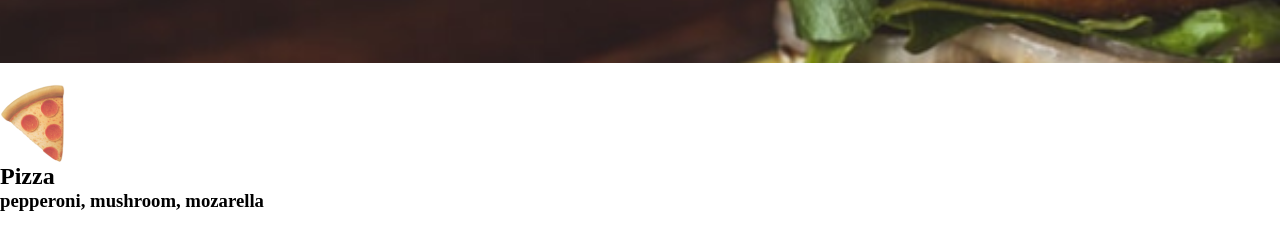
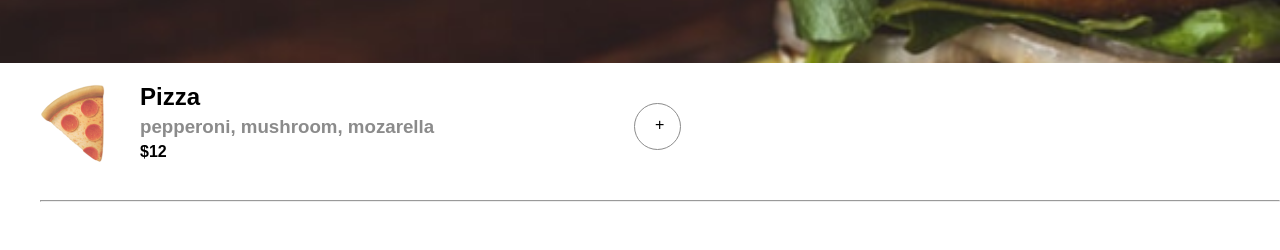
Before and after one commit to jennyzong/solo-project--restaurant-ordering-app, a plain HTML site: page index.html in a window 1280 px wide. Shown: the part 124-374 px from the top of the page. Drawn offline with Linux system fonts and the light colour scheme; a web font is replaced by a local one.

Commit message:
restaurant ordering app
-create html and css files for pizza section

```diff
--- a/index.css
+++ b/index.css
@@ -1,17 +1,19 @@
 body {
     margin: 0;
+    font-family: "Smythe", sans-serif;
 }
 *{
     margin:0;
     border: red 1 px solid;
 }
+
+/* ---header--- */
 header{
     background-image: url("./imgs/main.png");
     margin-bottom: 20px;
     padding: 4%;
     color: #FFFFFF;
     background-size: cover;
-    font-family: "Smythe", sans-serif;
 }
 
 header h1{
@@ -22,3 +24,43 @@ header h2{
     font-size: 20px;
     margin-bottom: 15px;
 }
+
+/* ---Main--- */
+main{
+    margin-left: 40px;
+}
+
+.pizza{
+    display: flex;
+}
+
+.pizza img{
+    width: 80px;
+    height: 80px;
+}
+
+.text{
+    flex-direction: column;
+    margin-left: 20px;
+}
+
+h3{
+     color: #8B8B8B;
+     margin: 5px auto;
+}
+
+p{
+    padding: 20px;
+    border: 1px solid #8B8B8B;
+    border-radius: 50%;
+    margin: 20px 0 20px 200px;
+    height: 5px;
+    width: 5px;
+    text-align: center;
+    line-height: 2px;
+}
+
+hr{
+    margin: 30px auto;
+    color: #8B8B8B;
+}
--- a/index.html
+++ b/index.html
@@ -14,10 +14,14 @@
         <main>
             <div class="pizza">
                 <img src="./imgs/pizza.png">
-                <h2>Pizza</h2>
-                <h3>pepperoni, mushroom, mozarella</h3>
-                <p></p>
+                <div class="text">
+                    <h2>Pizza</h2>
+                    <h3>pepperoni, mushroom, mozarella</h3>
+                    <h4>$12</h4>
+                </div>
+                <p>+</p>
             </div>
+            <hr>
         </main>
 
 	<script src="index.js"></script>
```
